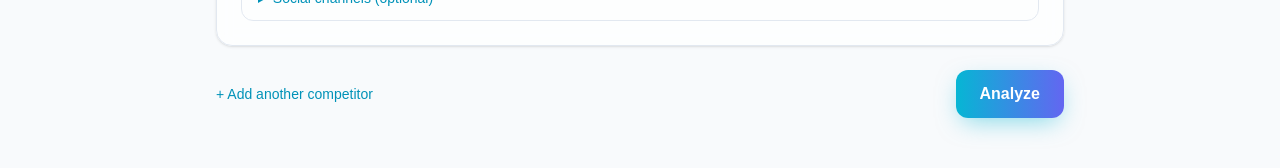
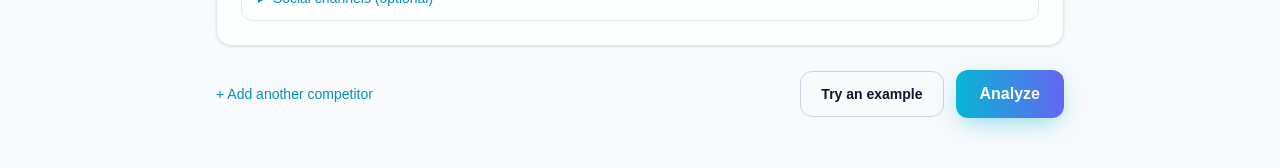
Before and after one commit to dani3430/competitor-monitor, a Next.js app in the folder web/: page / in a window 1280 px wide. Shown: the part 1074-1242 px from the top of the page. Built offline with nearby package versions, Linux system fonts and the light colour scheme.

Commit message:
feat: try an example button

```diff
--- a/web/src/app/page.js
+++ b/web/src/app/page.js
@@ -97,7 +97,8 @@ export default function Home() {
   const removeCompetitor = (index) =>
     setCompetitors((list) => (list.length > 1 ? list.filter((_, i) => i !== index) : list));
 
-  const analyze = async () => {
+   const analyze = async (payload) => {
+    const input = payload || { me, competitors };
     setError("");
     setAnalyzing(true);
     const minimumTime = new Promise((r) => setTimeout(r, 2500)); // so the rain is always visible
@@ -106,7 +107,7 @@ export default function Home() {
         fetch("/api/analyze", {
           method: "POST",
           headers: { "Content-Type": "application/json" },
-          body: JSON.stringify({ me, competitors }),
+                    body: JSON.stringify(input),
         }),
         minimumTime,
       ]);
@@ -155,6 +156,16 @@ export default function Home() {
       { once: true }
     );
     window.print();
+  };
+    const runExample = () => {
+    const exMe = { ...emptyBrand(), name: "Shopify", website: "https://www.shopify.com" };
+    const exCompetitors = [
+      { ...emptyBrand(), name: "BigCommerce", website: "https://www.bigcommerce.com" },
+      { ...emptyBrand(), name: "Squarespace", website: "https://www.squarespace.com" },
+    ];
+    setMe(exMe);
+    setCompetitors(exCompetitors);
+    analyze({ me: exMe, competitors: exCompetitors });
   };
   const cmp = result ? result.comparison : null;
     const aiShown = Boolean(ai && result && ai.for === result.generated_at);
@@ -230,13 +241,22 @@ export default function Home() {
           ) : (
             <span />
           )}
+                    <div className="flex flex-wrap items-center gap-3">
             <button
-            onClick={analyze}
+              onClick={runExample}
+              disabled={analyzing}
+              className="rounded-xl border border-slate-300 px-5 py-3 text-sm font-semibold transition hover:border-cyan-500 hover:text-cyan-600 disabled:opacity-50 dark:border-white/10 dark:hover:text-cyan-300"
+            >
+              Try an example
+            </button>
+            <button
+              onClick={() => analyze()}
               disabled={analyzing}
               className="btn-glow rounded-xl px-6 py-3 font-semibold text-white disabled:opacity-50"
             >
               {analyzing ? "Analyzing…" : "Analyze"}
             </button>
+          </div>
         </div>
         {saved.length > 0 && (
           <section className={`mt-10 ${cardClass}`}>
```
Lines whose indentation alone changed are shown as unchanged.
